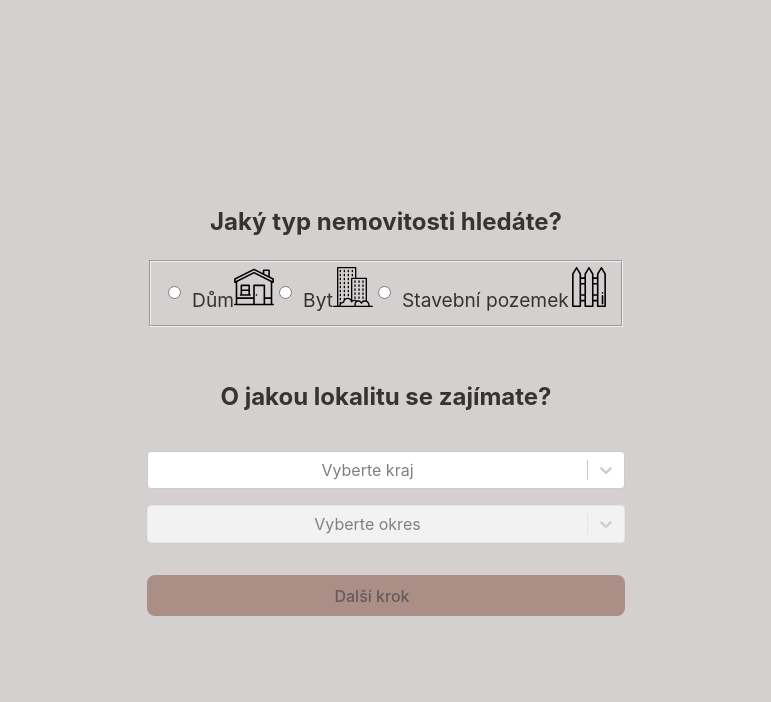
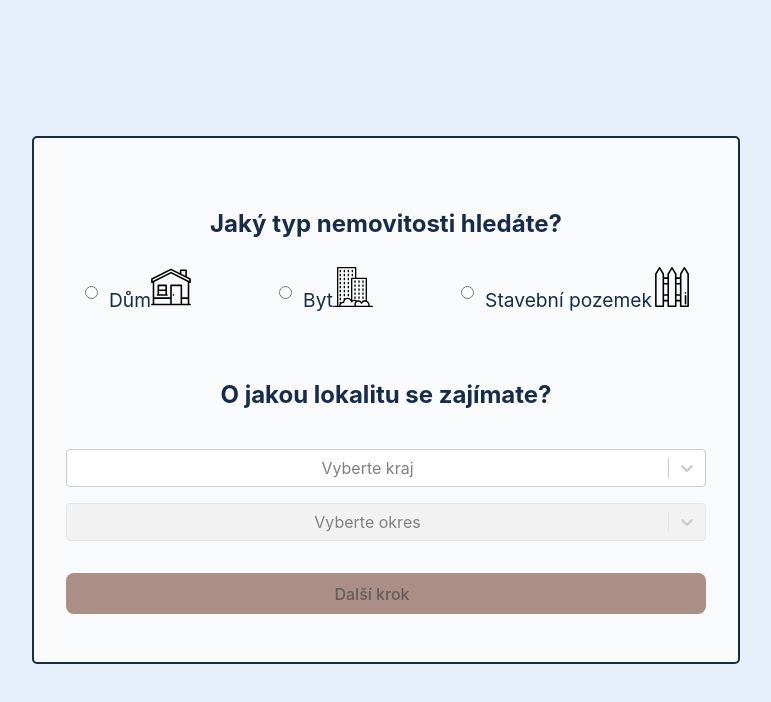
Before and after one commit to caroluxurians/reas, a React (Vite) app in the folder frontend/: page / in a window 1280 px wide. Shown: the top 702 px of the page, without its empty margins (254-1025 px from the left). Built offline with nearby package versions, Linux system fonts and the light colour scheme.

Commit message:
form styles

```diff
--- a/frontend/src/App.css
+++ b/frontend/src/App.css
@@ -1,14 +1,27 @@
 #root {
   max-width: 1280px;
+  background-color: var(--custom-white);
   margin: 0 auto;
-  padding: 2rem;
   text-align: center;
+  color: var(--custom-dark-blue);
+  border-radius: 5px;
 }
 
 .form {
   display: flex;
   flex-direction: column;
   gap: 2rem;
+}
+
+.form-wrapper {
+  width: 40rem;
+  padding-top: 3rem;
+  padding-bottom: 3rem;
+  padding-left: 2rem;
+  padding-right: 2rem;
+  border: 2px solid var(--custom-dark-blue);
+  border-radius: 5px;
+
 }
 
 .selector-wrapper {
@@ -31,6 +44,7 @@
 .radio-button-wrapper {
   display: flex;
   justify-content: space-between;
+  border: none;
 }
 
 .contact-wrapper {
--- a/frontend/src/App.tsx
+++ b/frontend/src/App.tsx
@@ -34,7 +34,7 @@ function App() {
 
   const dev = import.meta.env.MODE === "development";
 
-  const submitForm = async () => {
+  const handleSubmit = async () => {
     const response = await fetch(dev ? "http://localhost/lead" : "/lead", {
       method: "PUT",
       body: JSON.stringify(formData),
@@ -45,7 +45,6 @@ function App() {
     if (response.status === 400) {
       setMessage(await response.text());
     }
-    console.log(response);
     if (response.ok) {
       setStep(3);
     }
@@ -53,8 +52,7 @@ function App() {
 
   return (
     <div className="form-wrapper">
-      <form className="form" action={submitForm}>
-
+      <form className="form" action={handleSubmit}>
         {step === 1 && (
           <>
             <div>
--- a/frontend/src/index.css
+++ b/frontend/src/index.css
@@ -4,7 +4,11 @@
   font-weight: 400;
 
   color: rgba(31, 27, 27, 0.87);
-  background-color: #d4d0d0;
+  background-color: var(--custom-ligh-blue);
+  --custom-blue: #1975F0;
+  --custom-ligh-blue: #E6F0FC;
+  --custom-dark-blue: #172C4A;
+  --custom-white: #F8FAFC;
 
   font-synthesis: none;
   text-rendering: optimizeLegibility;
```
